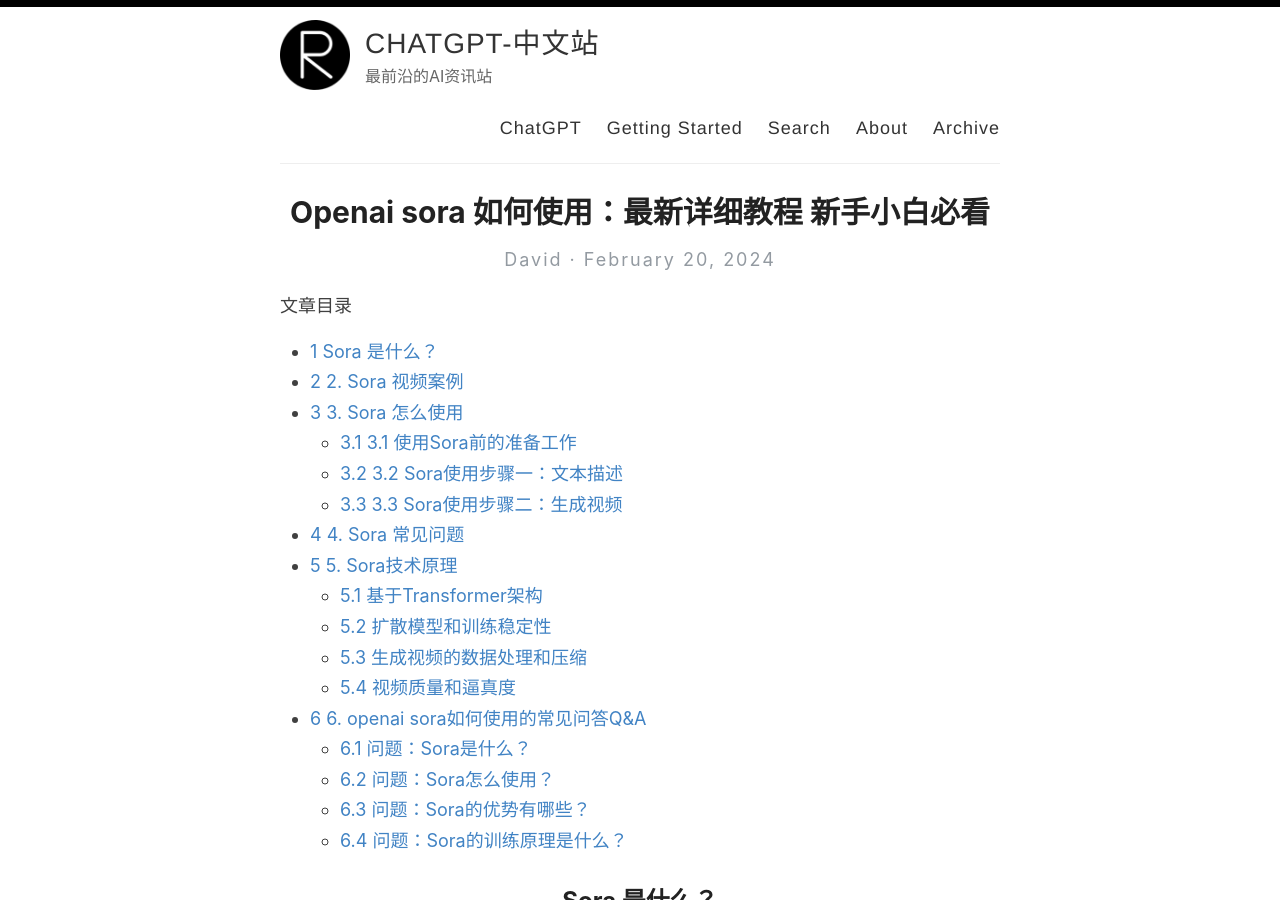
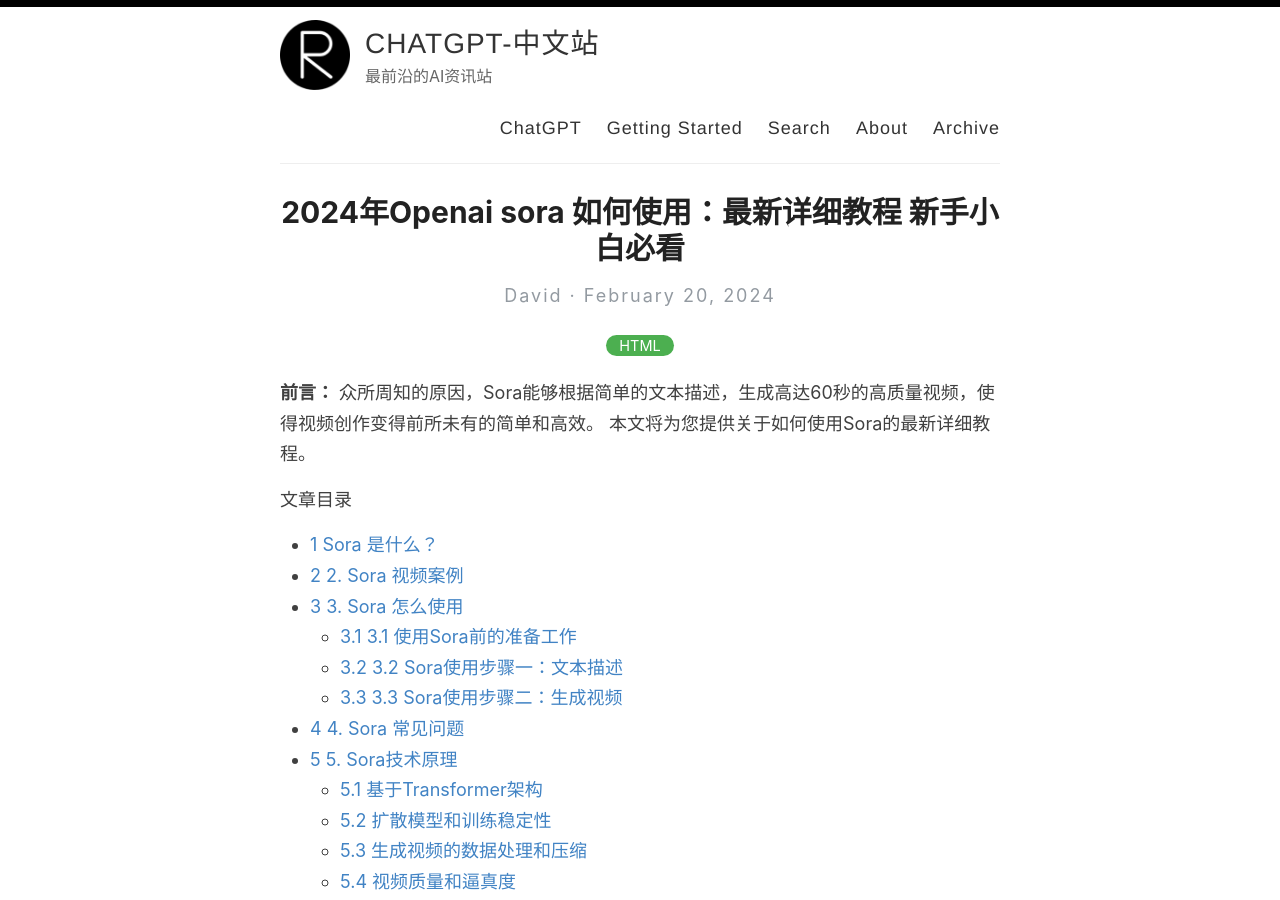
Before and after one commit to chatgtpcn/chatgtpcn, a Jekyll site: the page built from _posts/2024-2-20-OpenAI Sora 如何使用：最新详细教程-新手小白必看.md, in a window 1280 px wide and 900 px high. Built offline with Jekyll 4.4.1, drawn with Linux system fonts in a browser that asks for light colours; our own code applies the rules of GitHub Pages for plain Markdown files.

Commit message:
Update 2024-2-20-OpenAI Sora 如何使用：最新详细教程-新手小白必看.md

```diff
--- a/_posts/2024-2-20-OpenAI Sora 如何使用：最新详细教程-新手小白必看.md
+++ b/_posts/2024-2-20-OpenAI Sora 如何使用：最新详细教程-新手小白必看.md
@@ -1,3 +1,13 @@
+---
+layout: post
+title:  2024年Openai sora 如何使用：最新详细教程 新手小白必看
+categories: [HTML]
+---
+
+**前言：**
+众所周知的原因，Sora能够根据简单的文本描述，生成高达60秒的高质量视频，使得视频创作变得前所未有的简单和高效。
+本文将为您提供关于如何使用Sora的最新详细教程。
+
 文章目录
 
 +   [1 Sora 是什么？](#Sora)
```
